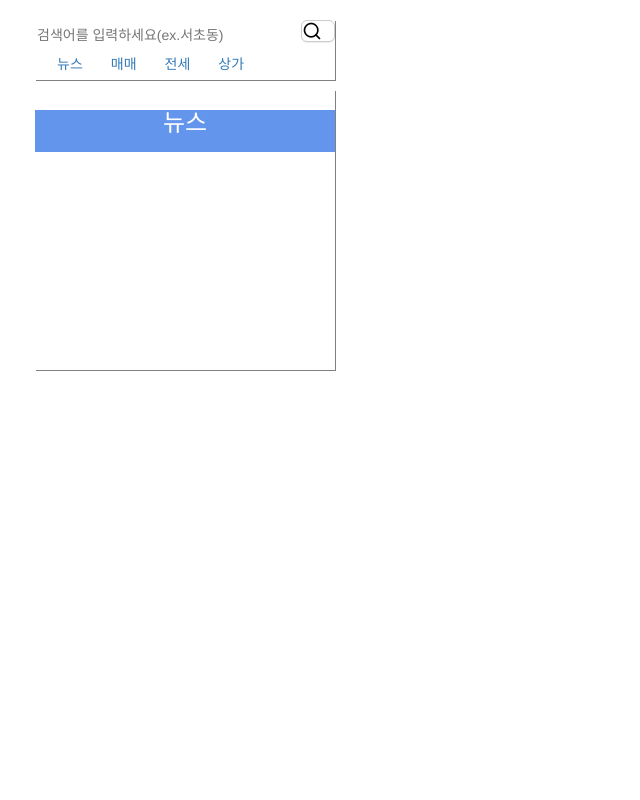
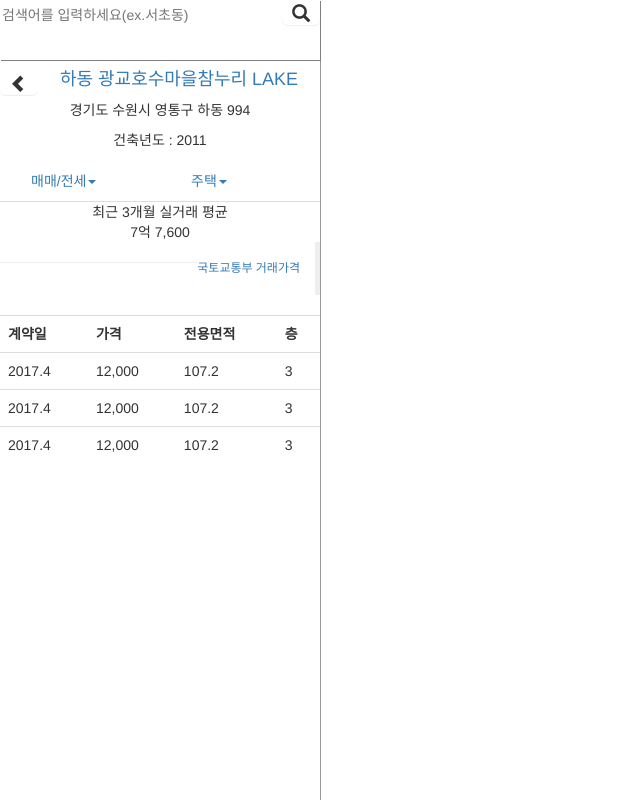
Before and after one commit to yangjaejae/smallHouse, a Django app: template mysite/smallHouse/templates/main/main.html in a window 1280 px wide. Shown: the whole page, without its empty margins (0-640 px from the left). Run offline with Django 3.2, Linux system fonts and the light colour scheme; the template is opened without the code that fills it, so the values that code supplies are empty; some libraries are stand-ins or nearby versions.

Commit message:
button 수정

```diff
--- a/crawler/smallHouse/smallHouse/pipelines.py
+++ b/crawler/smallHouse/smallHouse/pipelines.py
@@ -9,11 +9,13 @@ class EstateDealPipeline(object):
     def open_spider(self, spider):
         self.connection = psycopg2.connect("host='%s' dbname='%s' user='%s' password='%s' port='%s'" % (SPIDER_PSQL_DB['host'], SPIDER_PSQL_DB['dbname'], SPIDER_PSQL_DB['user'], SPIDER_PSQL_DB['password'], SPIDER_PSQL_DB['port']))
         self.cur = self.connection.cursor()
+        self.cur.execute('DROP TABLE small_house_realestate')
+        self.connection.commit()
         self.cur.execute(
             '''
             CREATE TABLE IF NOT EXISTS small_house_realestate(
                 id SERIAL PRIMARY KEY,
-                es_name char(100),
+                name char(100),
                 price char(20),
                 fnd_year char(20),
                 sold_date char(20),
@@ -32,7 +34,7 @@ class EstateDealPipeline(object):
 
     def process_item(self, item, spider):
         try:
-            self.cur.execute("INSERT INTO small_house_realestate(es_name,price,fnd_year,sold_date,location,loc_num,loc_cd,floor) VALUES(%s,%s,%s,%s,%s,%s,%s,%s)",(item['name'],item['price'],item['fnd_year'],item['sold_date'],item['location'],item['loc_num'],item['loc_cd'],item['floor']))
+            self.cur.execute("INSERT INTO small_house_realestate(name,price,fnd_year,sold_date,location,loc_num,loc_cd,floor) VALUES(%s,%s,%s,%s,%s,%s,%s,%s)",(item['name'],item['price'],item['fnd_year'],item['sold_date'],item['location'],item['loc_num'],item['loc_cd'],item['floor']))
             print("excute################################################################################excute################################################################################")
             self.connection.commit()
         except psycopg2.InternalError as e:
--- a/mysite/smallHouse/static/css/main.css
+++ b/mysite/smallHouse/static/css/main.css
@@ -8,12 +8,14 @@ legend { display: none; }
 label { display: none; }
 ul { list-style: none; margin: 0; padding: 0; }
 li { float: left; }
+.btn-lg { padding: 0px 10px; border: 0px; }
 
 .top_layer_keyword { position: absolute; border: 0px; width: 85%; height: 50%; background-color: #fff; }
-.btn_search { float: right; background-repeat: no-repeat; background-image: url('../img/btn_search.png') }
+.btn_search { float: right; background-repeat: no-repeat; }
+.btn_back { float: left; }
 
 /* main initial */
-.top_layer { position: absolute; margin-top: 20px; width: 400; height: 500; margin-left: 20px; z-index: 1000; padding-left: -15; padding-right: -15; }
+.top_layer { display: none; position: absolute; margin-top: 20px; width: 400; height: 500; margin-left: 20px; z-index: 1000; padding-left: -15; padding-right: -15; }
 .top_layer_nav { position: relative; width: 100%; height: 60px; box-shadow: 1px 1px grey; background-color: #fff; }
 .sub-filter { position: absolute; margin-top: 20px; overflow: hidden; }
 .sub-filter .sub-filter-layer .menu-container ul { padding-left: 8px; height: 62px; overflow: hidden;}
@@ -27,7 +29,7 @@ li { float: left; }
 .top_layer_info .info_news_link { margin-bottom: 0px; text-align: center;}
 
 /* main info */
-.wrap_info_house { display: none; padding-left: 0px; padding-right: 0px; margin-top: 0px; margin-left: 0px; height: 800px; box-shadow: 1px 1px #999; background-color: #fff; z-index: 1000; }
+.wrap_info_house { padding-left: 0px; padding-right: 0px; margin-top: 0px; margin-left: 0px; height: 800px; box-shadow: 1px 1px #999; background-color: #fff; z-index: 1000; }
 .header_info .btn-back { height: 10px; width: 10px; float: left; background-image: url('../img/arrow_back.png') }
 .header_info { position: relative; width: 100%; }
 .header_info .house_title { top:0; left:0; width:100%; text-align:center }
--- a/mysite/smallHouse/templates/main/main.html
+++ b/mysite/smallHouse/templates/main/main.html
@@ -7,7 +7,7 @@
         <div class="top_layer_nav">
             <div class="input-group-lg top_layer_search">
                 <input type="text" class="top_layer_keyword" onkeypress="if( event.keyCode==13 ){goSearch();}" placeholder="검색어를 입력하세요(ex.서초동)"/>
-                <button class="btn btn-lg btn-default btn_search"></button>
+                <span class="btn btn-lg btn-default btn_search glyphicon glyphicon-search"></span>
             </div>
             <div class="sub-filter">
                 <div class="sub-filter-layer">
@@ -48,7 +48,7 @@
         <div class="top_layer_nav">
             <div class="input-group-lg top_layer_search">
                 <input type="text" class="top_layer_keyword" onkeypress="if( event.keyCode==13 ){goSearch();}" placeholder="검색어를 입력하세요(ex.서초동)"/>
-                <button class="btn btn-lg btn-default btn_search"></button>
+                <span class="btn btn-lg btn-default btn_search glyphicon glyphicon-search"></span>
             </div>
             <div class="sub-filter">
                 <div class="sub-filter-layer">
@@ -59,7 +59,7 @@
         </div>
         <div class="header_info">
             <div class="house_title">
-                <span><a type="button" class="btn btn-default btn_back" style="float:left;"/></a></span>
+                <span class="btn btn-lg btn-default btn_back glyphicon glyphicon-chevron-left" style=""></span>
                 <span><a href="#"><h4>하동 광교호수마을참누리 LAKE</h4></a></span>
             </div>
             <div class="text-center address_info">
@@ -206,6 +206,11 @@
             $(".top_layer_info").show();
         })
 
+        $(".btn_back").click(function(){
+            $(".wrap_info_house").hide();
+            $(".top_layer").show();
+        });
+
     });
 
 </script>
--- a/mysite/smallHouse/views.py
+++ b/mysite/smallHouse/views.py
@@ -20,7 +20,7 @@ def getAddr(request):
         result = {}
         for li in addrList:
             temp = {}
-            temp['es_name'] = li.es_name
+            temp['name'] = li.name
             temp['price'] = li.price
             temp['fnd_year'] = li.fnd_year
             temp['sold_date'] = li.sold_date
--- a/mysite/templates/base_layout.html
+++ b/mysite/templates/base_layout.html
@@ -11,7 +11,7 @@
         <link rel="stylesheet" href="{% static 'css/bootstrap.min.css' %}?ver=3">
 
         <!-- main CSS -->
-        <link rel="stylesheet" href="{% static 'css/main.css' %}?ver=123">
+        <link rel="stylesheet" href="{% static 'css/main.css' %}?ver=15">
 
         <!-- google map -->
         <script type="text/javascript" src="https://openapi.map.naver.com/openapi/v3/maps.js?clientId=eV4inK_ViB0C06AzxV19&submodules=geocoder"></script>
@@ -24,7 +24,7 @@
 
     </head>
     <body>
-        <div id="container" class="container-fluid">
+        <div id="container" class="container-fluid" style="padding-right: 0px; padding-left: 0px;">
             {% block content %}{% endblock %}
         </div>
     </body>
```
